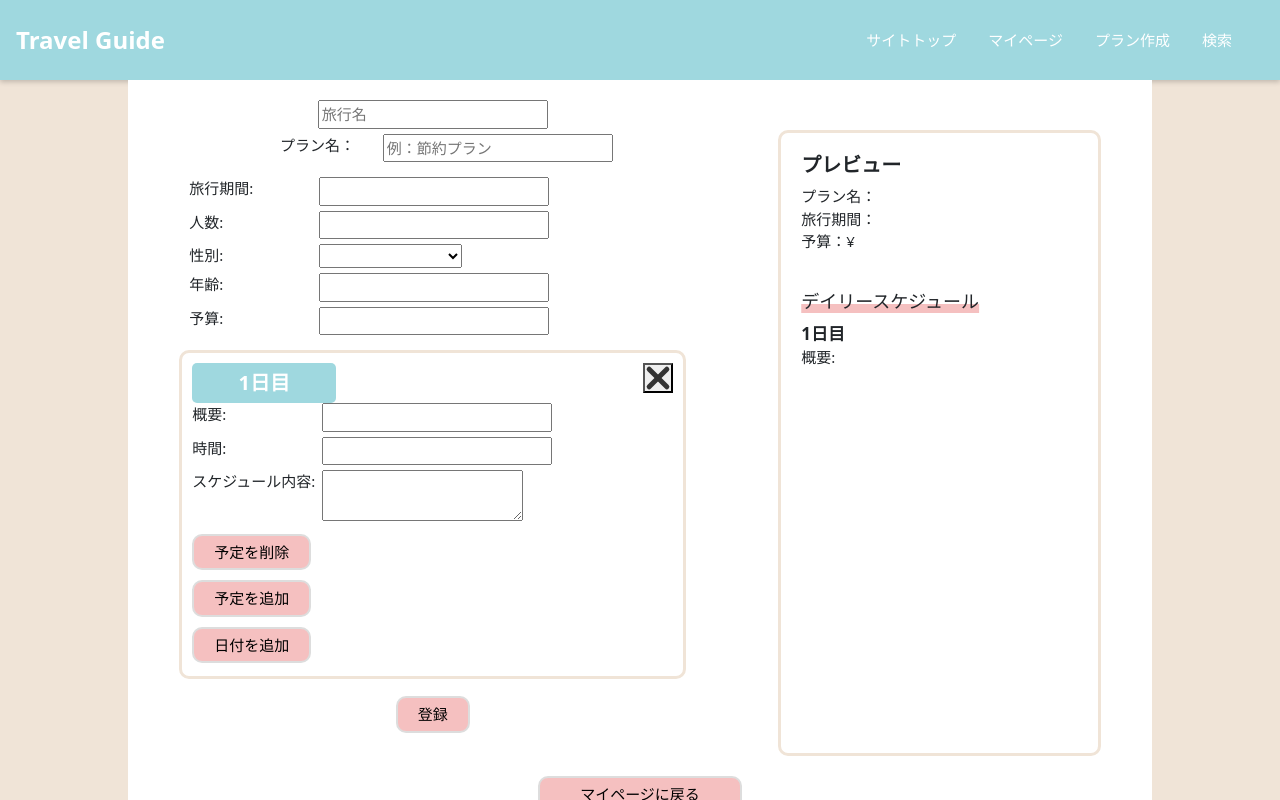
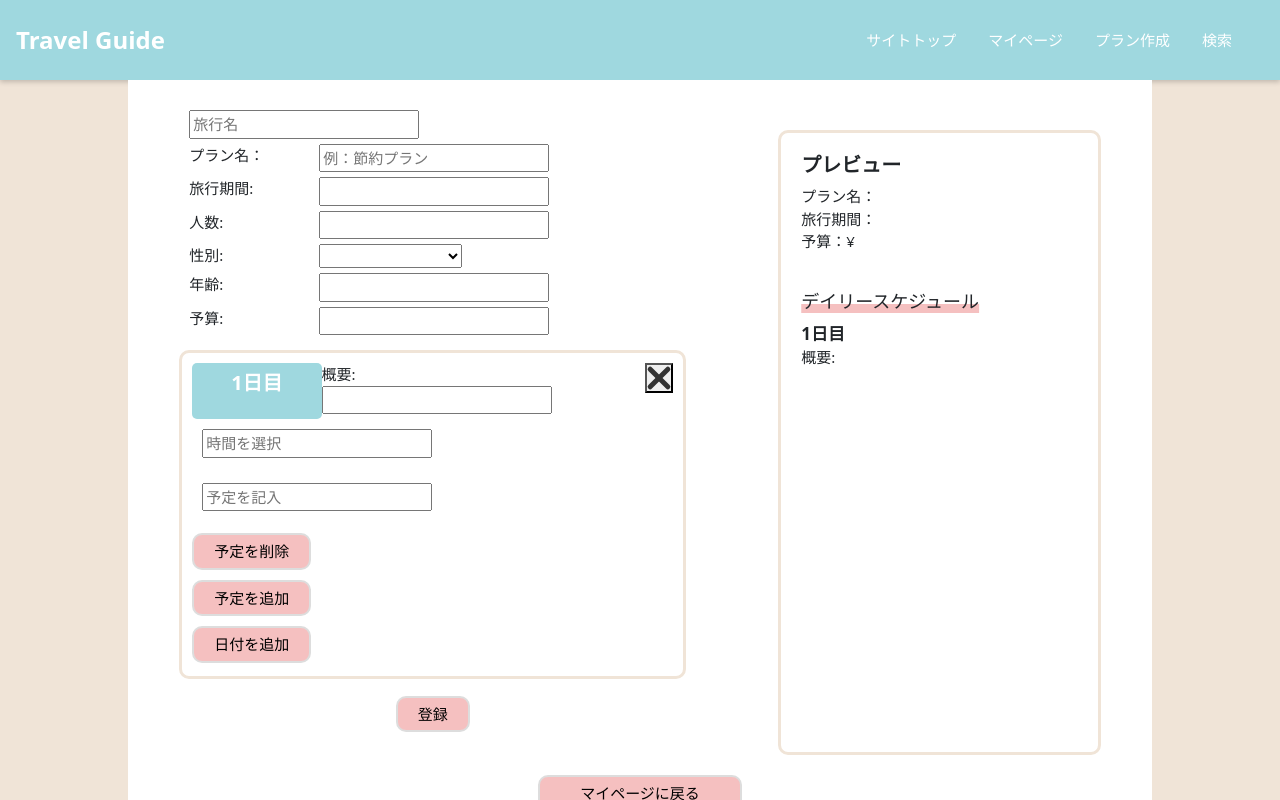
Before and after one commit to kana1999/my_portforio, a React (Create React App) app in the folder my-app/: page /Page3 in a window 1280 px wide. Built offline with nearby package versions, Linux system fonts and the light colour scheme.

Commit message:
プレビュー表示用の概要追加

```diff
--- a/my-app/src/components/page3.css
+++ b/my-app/src/components/page3.css
@@ -114,6 +114,8 @@ h3 {
 
 .FormWrapper {
     margin: 10px;
+    display: inline-block;
+    justify-content: flex-start;
 }
 
 input,select {
--- a/my-app/src/components/page3.jsx
+++ b/my-app/src/components/page3.jsx
@@ -11,7 +11,8 @@ export const Page3 = () => {
         details: [{  // この配列で複数の予定を管理
           title: "",
           time: "",
-          caption: ""
+          caption: "",
+          summary: ""
         }]
       }],
       details: {
@@ -52,6 +53,7 @@ export const Page3 = () => {
           <form onSubmit={handleSubmit(onSubmit)}>
             <div className="Plan-Container">
               <div className="PlanExsample">
+                <div className="Plan-details">
                   <div>
                     <input
                       type="text"
@@ -67,7 +69,7 @@ export const Page3 = () => {
                     />
                   </div>
                   {/* gender, age, cost, person のみ一度だけ表示 */}
-                  <div className="Plan-details">
+
                       <div>
                         <label>旅行期間:</label>
                           <input
@@ -110,6 +112,13 @@ export const Page3 = () => {
                       <div key={dayField.id} className="PlanCategory">
                         <div className="DayandRemove">
                           <p className="Day-count">{ dayIndex + 1 }日目</p>
+                          <div>
+                            <label>概要:</label>
+                              <input
+                                  type="text"
+                                  {...register(`formData.${dayIndex}.summary`)}
+                              />
+                          </div>
                           <button type="button" className="removeButton" onClick={() => removeDay(dayIndex)}></button>
                         </div>
 
@@ -138,11 +147,10 @@ export const Page3 = () => {
                   </ul>
                 <br />
                 <h3>デイリースケジュール</h3>
-                  <p>{watchedFormData.title}</p>
-                  {watchedFormData.map((field, index) => (
-                      <div key={field.id}>
-                        <p className="Preview-Day-count">{ index + 1 }日目</p>
-                        <label>概要: {watchedFormData[index].title}</label>
+                  {watchedFormData.map((dayField, dayIndex) => (
+                      <div key={dayField.id}>
+                        <p className="Preview-Day-count">{ dayIndex + 1 }日目</p>
+                        <label>概要: {watchedFormData[dayIndex].summary}</label>
                       </div>
                     ))}
               </div>
@@ -180,10 +188,10 @@ const PlanForm = ({ register, index }) => {
             />
       </div>
       <div>
-          <label>スケジュール内容:</label>
-            <textarea
-                type="text"
-                {...register(`formData.${index}.caption`)}
+           <label>スケジュール内容:</label>
+             <textarea
+                 type="text"
+                 {...register(`formData.${index}.caption`)}
             />
       </div>
             <button className="PlanDetail">
@@ -206,17 +214,15 @@ const DetailsForm = ({ dayIndex, register, control }) => {
     <div>
       {detailFields.map((detailField, detailIndex) => (
         <div key={detailField.id}>
-          <div>
-            <label>概要:</label>
-            <input type="text" {...register(`formData.${dayIndex}.details.${detailIndex}.title`)} />
+          <div className="FormWrapper">
+            <input type="text" placeholder="時間を選択" {...register(`formData.${dayIndex}.details.${detailIndex}.time`)} />
+          </div>
+          <div className="FormWrapper">
+            <input type="text" placeholder="予定を記入" {...register(`formData.${dayIndex}.details.${detailIndex}.title`)} />
           </div>
           <div>
-            <label>時間:</label>
-            <input type="text" {...register(`formData.${dayIndex}.details.${detailIndex}.time`)} />
-          </div>
-          <div>
-            <label>スケジュール内容:</label>
-            <textarea {...register(`formData.${dayIndex}.details.${detailIndex}.caption`)} />
+            {/* <label>内容:</label> */}
+            {/* <textarea {...register(`formData.${dayIndex}.details.${detailIndex}.caption`)} /> */}
           </div>
           <button className="PlanDetail" type="button" onClick={() => removeDetail(detailIndex)}>予定を削除</button>
         </div>
```
